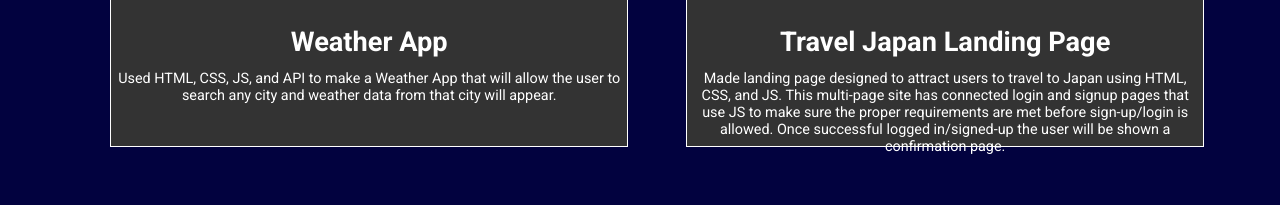
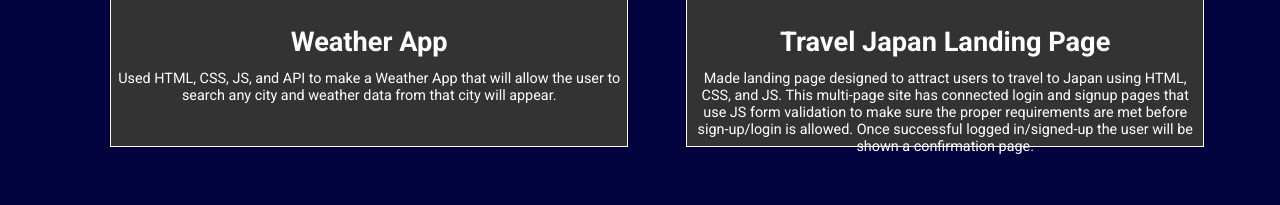
Before and after one commit to cstarr99/Portfolio, a plain HTML site: page index.html in a window 1280 px wide. Shown: the part 1592-1797 px from the top of the page. Drawn offline with Linux system fonts and the light colour scheme.

Commit message:
updated project description

```diff
--- a/index.html
+++ b/index.html
@@ -81,10 +81,10 @@
                 <p class="project-description">
                   Made landing page designed to attract users to travel to Japan
                   using HTML, CSS, and JS. This multi-page site has connected
-                  login and signup pages that use JS to make sure the proper
-                  requirements are met before sign-up/login is allowed. Once
-                  successful logged in/signed-up the user will be shown a
-                  confirmation page.
+                  login and signup pages that use JS form validation to make
+                  sure the proper requirements are met before sign-up/login is
+                  allowed. Once successful logged in/signed-up the user will be
+                  shown a confirmation page.
                 </p>
               </div>
             </a>
```
